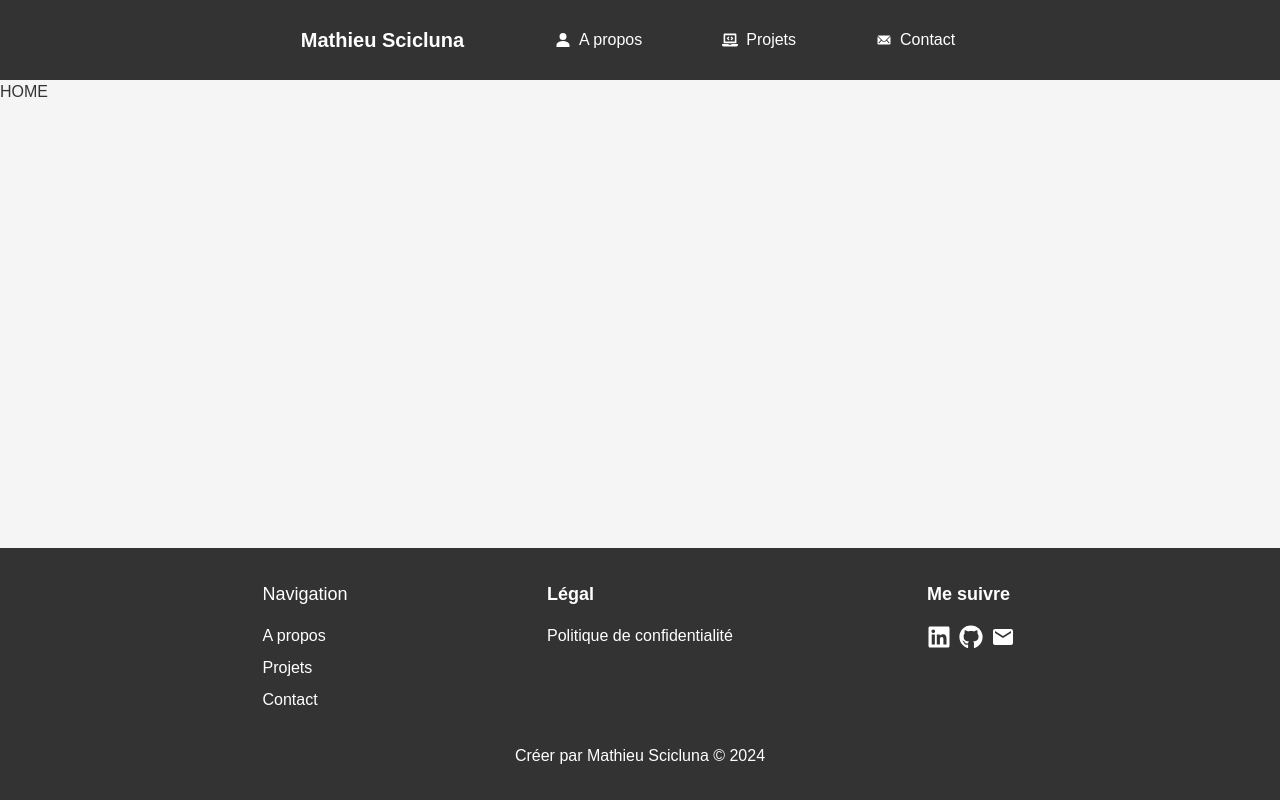
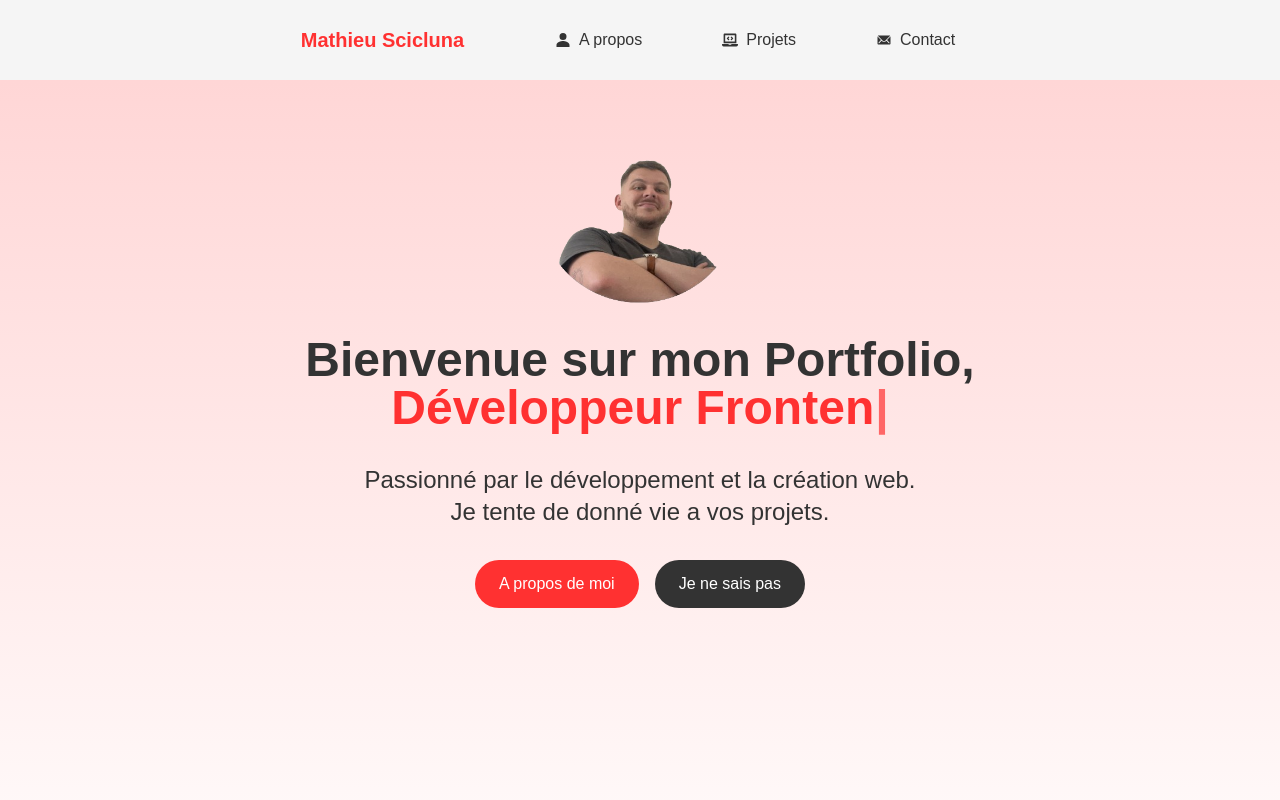
Before and after one commit to MathScic/Portfolio-Next.js, a Next.js app: page / in a window 1280 px wide. Shown: the top 800 px of the page. Built offline with nearby package versions, Linux system fonts and the light colour scheme.

Commit message:
Ajout de la banner

```diff
--- a/app/about/page.tsx
+++ b/app/about/page.tsx
@@ -1,3 +1,20 @@
+import Link from "next/link";
+
 export default function AboutPage() {
-  return <h1>Hello about </h1>;
+  return (
+    <div className="">
+      <p className="text-2xl pt-4 pb-4">
+        Passionné par le développement et la création web. <br />
+        Je tente de donné vie a vos projets.{" "}
+      </p>
+      <div className="space-x-4 mt-4">
+        <button className="text-1xl rounded-full bg-[#ff3131] text-white px-6 py-3 transition duration-300 hover:bg-[#ff5555] cursor-pointer">
+          <Link href="/about">A propos de moi</Link>
+        </button>
+        <button className="text-1xl rounded-full bg-[#333] text-white px-6 py-3 transition duration-300 hover:bg-[#444] cursor-pointer">
+          <Link href="/about">Je ne sais pas</Link>
+        </button>
+      </div>
+    </div>
+  );
 }
--- a/app/page.tsx
+++ b/app/page.tsx
@@ -1,3 +1,20 @@
+"use client";
+
+import { motion } from "framer-motion";
+import Banner from "@/components/Banner";
+import AboutPage from "./about/page";
+
 export default function Home() {
-  return <h1>HOME</h1>;
+  return (
+    <div className="min-h-screen bg-gradient-to-b from-[#ffd6d6] to-[#ffffff] flex flex-col">
+      <motion.div
+        className="flex flex-col items-center justify-center min-h-screen"
+        initial={{ opacity: 0, y: 50 }}
+        animate={{ opacity: 1, y: 0 }}
+        transition={{ duration: 2 }}
+      >
+        <Banner />
+      </motion.div>
+    </div>
+  );
 }
--- a/components/Banner.tsx
+++ b/components/Banner.tsx
@@ -0,0 +1,40 @@
+"use client";
+
+import AboutPage from "@/app/about/page";
+import Typewriter from "typewriter-effect";
+
+const Banner = () => {
+  return (
+    <div className="flex justify-center items-center min-h-screen flex-col text-center space-y-4 pt-12 pb-88">
+      <img
+        src="/images/Portrait.png"
+        alt="Photo de profil"
+        className="w-48 h-48 rounded-full "
+      />
+
+      <h1 className="text-5xl font-bold text-[#ff3131] banner">
+        <span className="text-[#333]">
+          Bienvenue sur mon Portfolio,
+          <br />
+        </span>
+        <Typewriter
+          onInit={(typewriter) => {
+            typewriter
+              .typeString("Scicluna Mathieu")
+              .pauseFor(1000)
+              .deleteAll()
+              .typeString("Développeur Frontend")
+              .start();
+          }}
+          options={{
+            loop: true,
+            delay: 75,
+          }}
+        />
+      </h1>
+      <AboutPage />
+    </div>
+  );
+};
+
+export default Banner;
--- a/components/Navbar.tsx
+++ b/components/Navbar.tsx
@@ -11,10 +11,10 @@ const Navbar = () => {
   const [menuOpen, setMenuOpen] = useState(false);
 
   return (
-    <nav className="w-full p-4 bg-[#333] text-white flex justify-between items-center px-12 sm:px-24">
-      <div className="w-[80%] mx-auto flex justify-between items-center px-12 sm:px-24 ">
+    <nav className="w-full p-4 bg-[#f5f5f5] text-white flex justify-between items-center px-12 sm:px-24">
+      <div className="w-[80%] mx-auto flex justify-between items-center px-12 sm:px-24 text-[#333]">
         <Link href="/">
-          <h1 className="text-xl font-bold hover:scale-110 transition duration-300 cursor-pointer">
+          <h1 className="text-xl text-[#ff3131] font-bold hover:scale-110 transition duration-300 cursor-pointer">
             Mathieu Scicluna
           </h1>
         </Link>
@@ -27,7 +27,7 @@ const Navbar = () => {
           <li>
             <Link
               href="/about"
-              className="flex items-center px-6 py-3 rounded-full hover:bg-[#ff3131] font-semi-bold"
+              className="flex items-center px-6 py-3 rounded-full hover:text-[#ff3131] hover:bg-[#ffe6e6] font-semi-bold"
             >
               <IoPersonSharp className="mr-2" />
               <span>A propos</span>
@@ -36,7 +36,7 @@ const Navbar = () => {
           <li>
             <Link
               href="/projects"
-              className="flex items-center px-6 py-3 rounded-full hover:bg-[#ff3131] font-semi-bold"
+              className="flex items-center px-6 py-3 rounded-full hover:text-[#ff3131] hover:bg-[#ffe6e6] font-semi-bold"
             >
               <FaLaptopCode className="mr-2" />
               <span>Projets</span>
@@ -45,7 +45,7 @@ const Navbar = () => {
           <li>
             <Link
               href="/contact"
-              className="flex items-center px-6 py-3 rounded-full hover:bg-[#ff3131] font-semi-bold"
+              className="flex items-center px-6 py-3 rounded-full hover:text-[#ff3131] hover:bg-[#ffe6e6] font-semi-bold"
             >
               <IoIosMail className="mr-2" />
               <span>Contact</span>
@@ -54,7 +54,7 @@ const Navbar = () => {
         </ul>
       </div>
 
-      <div className="sm:hidden flex items-center">
+      <div className="sm:hidden flex items-center text-[#ff3131]">
         <button onClick={() => setMenuOpen(!menuOpen)}>
           <GiHamburgerMenu className="w-6 h-6" />
         </button>
--- a/package.json
+++ b/package.json
@@ -9,10 +9,12 @@
     "lint": "next lint"
   },
   "dependencies": {
+    "framer-motion": "^12.4.7",
     "next": "15.2.0",
     "react": "^19.0.0",
     "react-dom": "^19.0.0",
-    "react-icons": "^5.5.0"
+    "react-icons": "^5.5.0",
+    "typewriter-effect": "^2.21.0"
   },
   "devDependencies": {
     "@eslint/eslintrc": "^3",
```
Also changed, not shown: public/images/Portrait.png (added), 1 other file (tests, documents, lock files or other folders).
